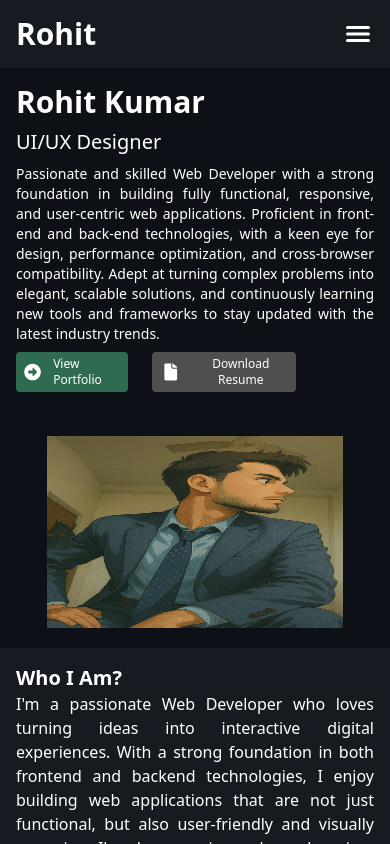
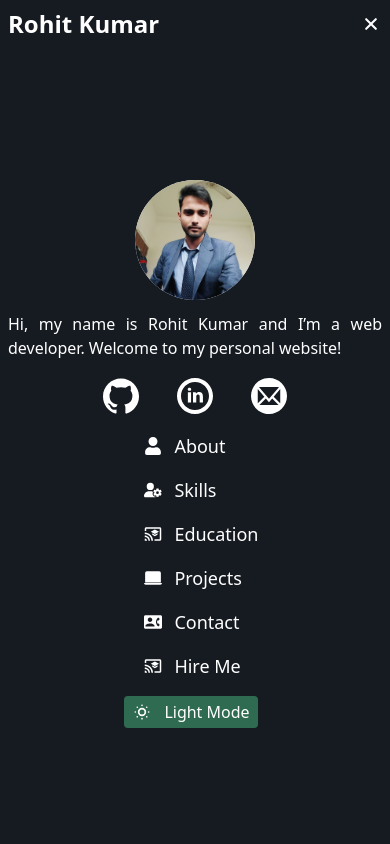
Before and after one commit to RohitKumar495-hub/portfolio, a React (Vite) app in the folder client/: page / in a window 390 px wide. Both pictures are taken after a click on the button 358 px from the left and 34 px from the top of the page. Shown: the top 844 px of the page. Built offline with nearby package versions, Linux system fonts and the light colour scheme.

Commit message:
navbar fixed

```diff
--- a/client/src/components/MobileNavBar.jsx
+++ b/client/src/components/MobileNavBar.jsx
@@ -6,7 +6,7 @@ import navpic from '../assets/images/b.jpg'
 
 const MobileNavBar = ({close , darkMode , setDarkMode}) => {
   return (
-        <div className={`${darkMode ? 'bg-[#161B22]' : 'bg-[#54B689]'} h-screen p-2 text-white z-50`}>
+        <div className={`${darkMode ? 'bg-[#161B22]' : 'bg-[#54B689]'} h-screen p-2 sticky top-0 left-0 right-0 bottom-0  text-white z-50`}>
         <div className='flex items-center justify-between gap-4'>
             <h1 className='text-2xl font-bold'>Rohit Kumar</h1>
             <button onClick={close}>
```
